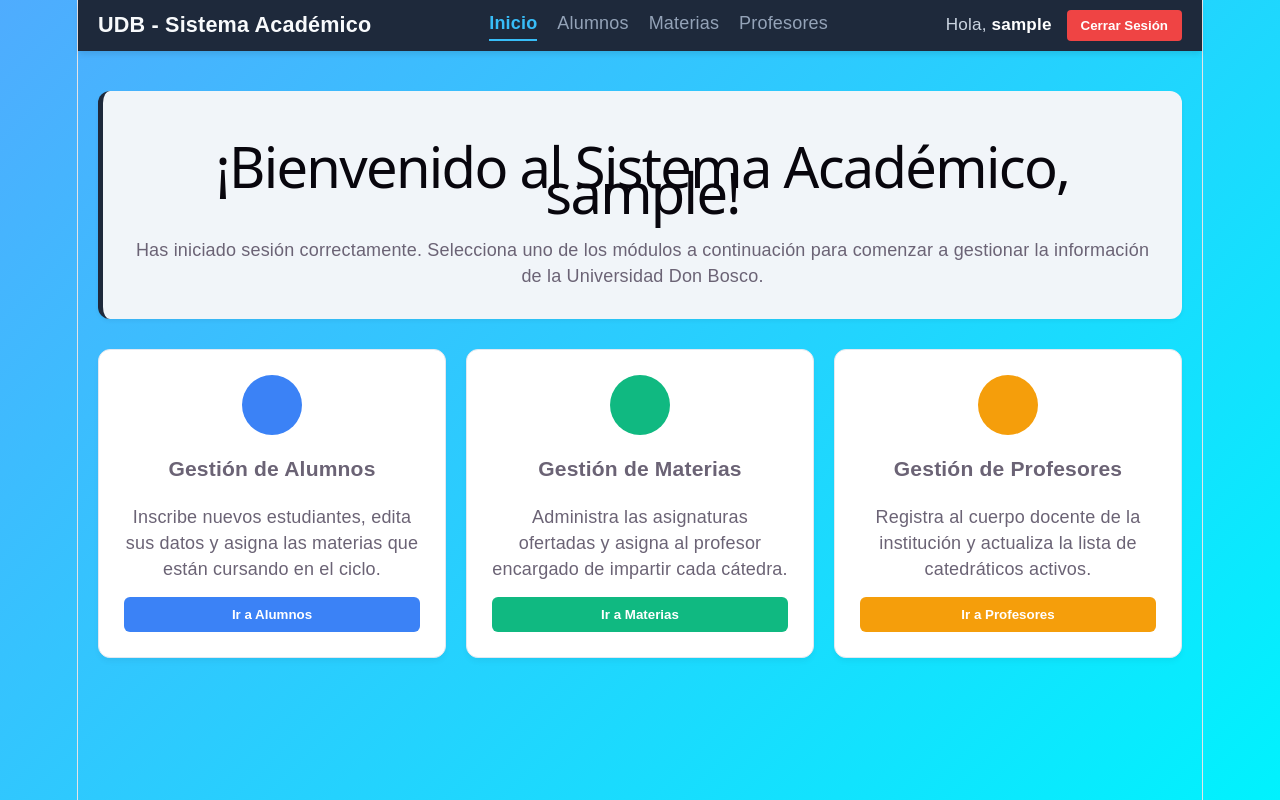
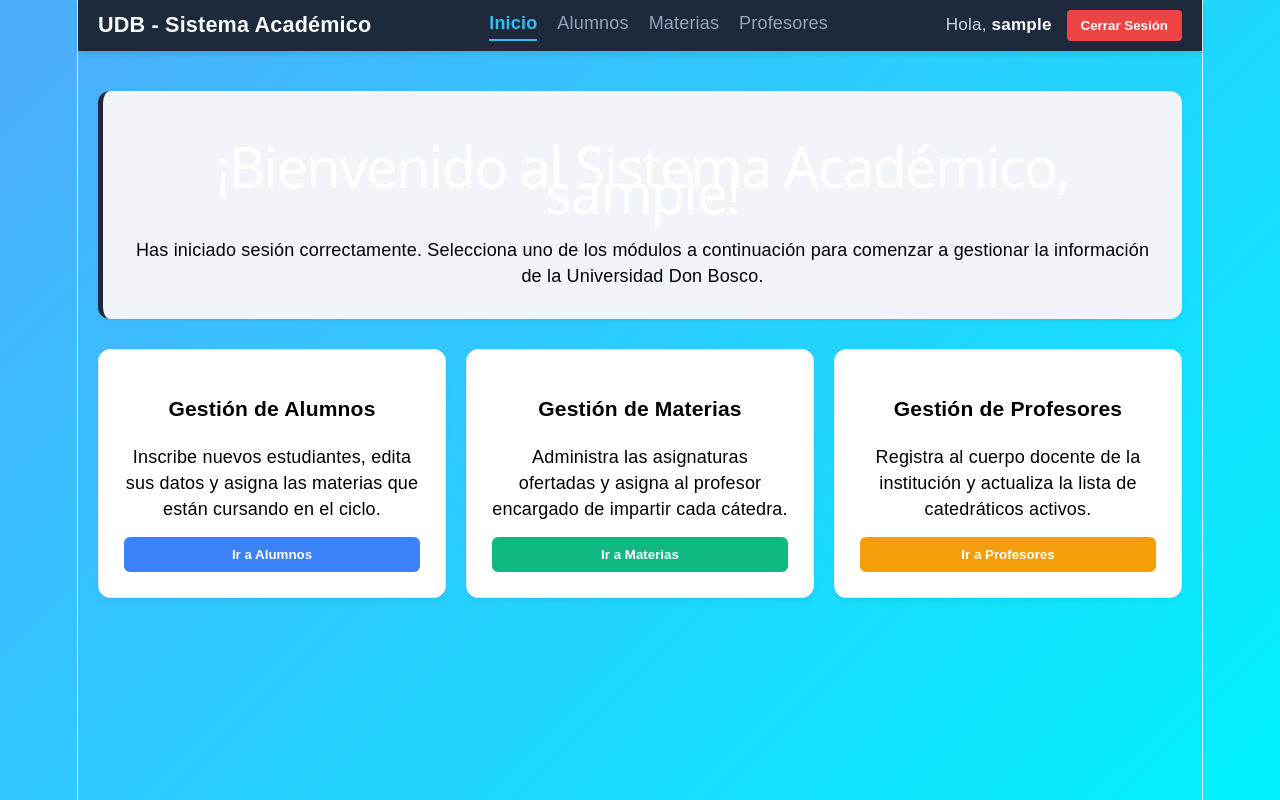
Before and after one commit to Marius2210/desafio3-dwf-fe, a React (Vite) app: page /home in a window 1280 px wide. Built offline with nearby package versions, Linux system fonts and the light colour scheme; sample sign-in values are in the browser's storage.

Commit message:
arreglar: estilos de Home

```diff
--- a/src/index.css
+++ b/src/index.css
@@ -70,7 +70,7 @@ h1,
 h2 {
   font-family: var(--heading);
   font-weight: 500;
-  color: var(--text-h);
+  color: var(--bg);
 }
 
 h1 {
--- a/src/pages/Home.jsx
+++ b/src/pages/Home.jsx
@@ -20,23 +20,19 @@ const Home = () => {
 
         {/* Panel de Accesos Rápidos */}
         <div style={styles.grid}>
-
           <div style={styles.card} onClick={() => navigate('/alumnos')}>
-            <div style={{...styles.iconContainer, backgroundColor: '#3b82f6'}}></div>
             <h3>Gestión de Alumnos</h3>
             <p>Inscribe nuevos estudiantes, edita sus datos y asigna las materias que están cursando en el ciclo.</p>
             <button style={{...styles.button, backgroundColor: '#3b82f6'}}>Ir a Alumnos</button>
           </div>
 
           <div style={styles.card} onClick={() => navigate('/materias')}>
-            <div style={{...styles.iconContainer, backgroundColor: '#10b981'}}></div>
             <h3>Gestión de Materias</h3>
             <p>Administra las asignaturas ofertadas y asigna al profesor encargado de impartir cada cátedra.</p>
             <button style={{...styles.button, backgroundColor: '#10b981'}}>Ir a Materias</button>
           </div>
 
           <div style={styles.card} onClick={() => navigate('/profesores')}>
-            <div style={{...styles.iconContainer, backgroundColor: '#f59e0b'}}></div>
             <h3>Gestión de Profesores</h3>
             <p>Registra al cuerpo docente de la institución y actualiza la lista de catedráticos activos.</p>
             <button style={{...styles.button, backgroundColor: '#f59e0b'}}>Ir a Profesores</button>
@@ -54,7 +50,8 @@ const styles = {
     maxWidth: '1200px',
     margin: '0 auto',
     padding: '20px',
-    fontFamily: 'sans-serif'
+    fontFamily: 'sans-serif',
+    color: '#000'
   },
   welcomeCard: {
     backgroundColor: '#f1f5f9',
@@ -74,6 +71,7 @@ const styles = {
     flex: '1',
     minWidth: '280px',
     backgroundColor: '#fff',
+    color: '#000',
     border: '1px solid #e2e8f0',
     borderRadius: '12px',
     padding: '25px',
@@ -81,17 +79,6 @@ const styles = {
     cursor: 'pointer',
     boxShadow: '0 4px 6px -1px rgba(0, 0, 0, 0.05)',
     transition: 'transform 0.2s, box-shadow 0.2s',
-  },
-  iconContainer: {
-    width: '60px',
-    height: '60px',
-    borderRadius: '50%',
-    display: 'flex',
-    alignItems: 'center',
-    justifyContent: 'center',
-    fontSize: '2rem',
-    margin: '0 auto 15px auto',
-    color: '#fff'
   },
   button: {
     border: 'none',
```
